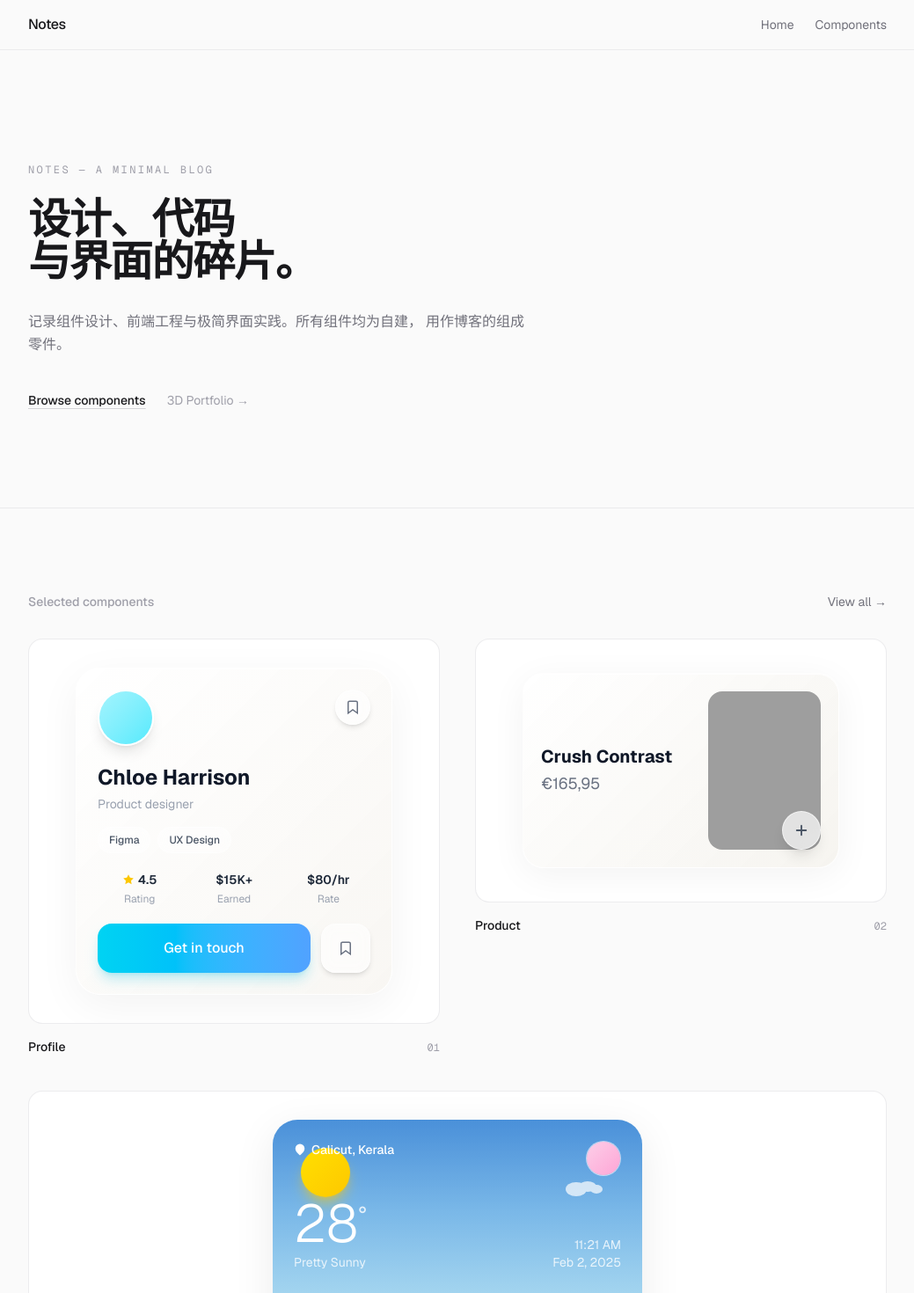
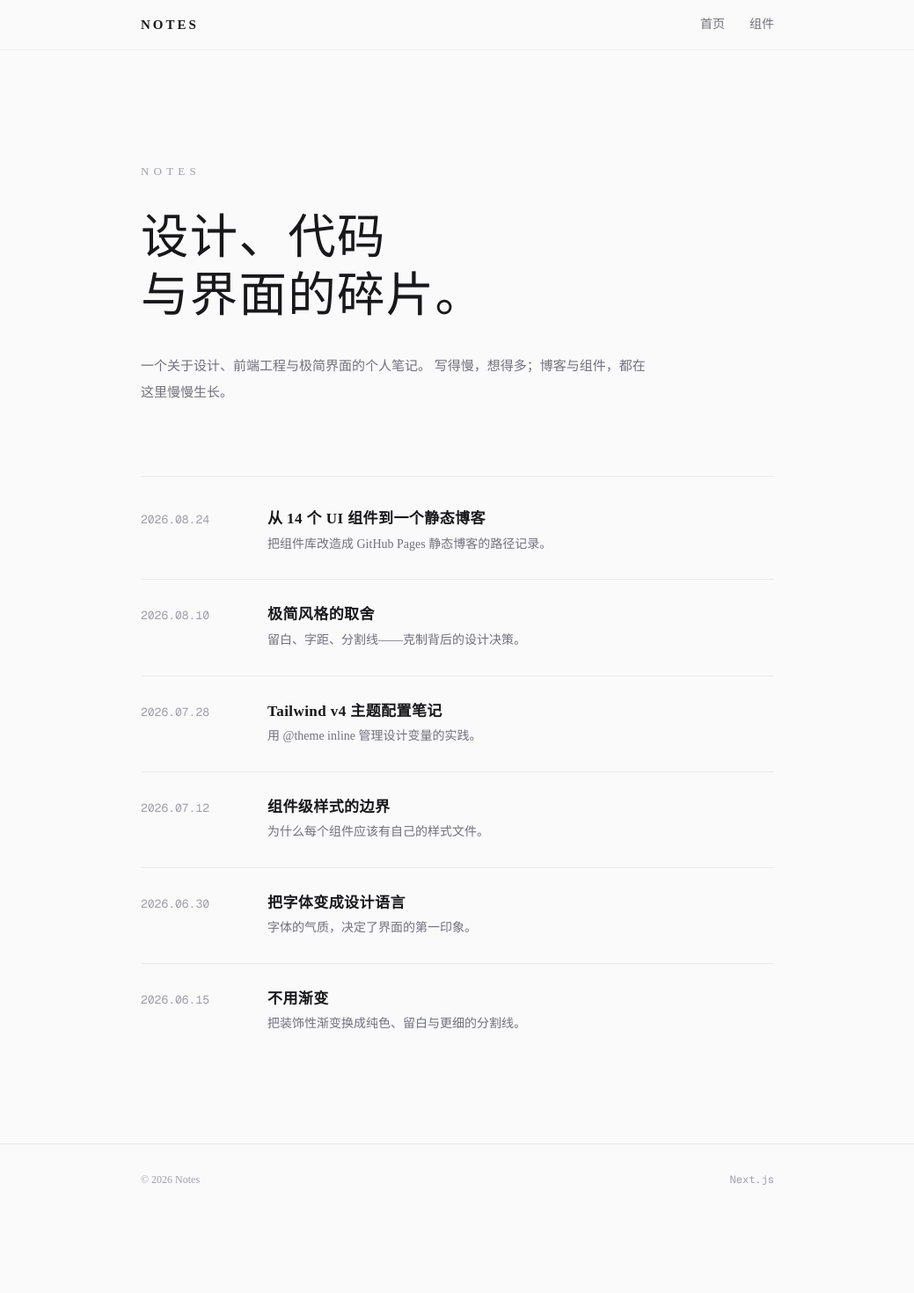
Before and after one commit to duzi55/gan, a Next.js app: page / in a window 1280 px wide. Shown: the top 1470 px of the page at 88% size, without its empty margins (120-1159 px from the left). After the commit the page ends 1381 px from the top, so only its background shows below. Built offline with nearby package versions, Linux system fonts and the light colour scheme; grey boxes are pictures that could not be loaded.

Commit message:
feat: minimal Chinese home page with ZCOOL XiaoWei + Noto Serif SC fonts

```diff
--- a/package.json
+++ b/package.json
@@ -9,6 +9,8 @@
     "lint": "eslint"
   },
   "dependencies": {
+    "@fontsource/noto-serif-sc": "^5.3.0",
+    "@fontsource/zcool-xiaowei": "^5.3.0",
     "@phosphor-icons/react": "^2.1.10",
     "framer-motion": "^13.1.1",
     "motion": "^13.1.1",
--- a/src/app/globals.css
+++ b/src/app/globals.css
@@ -1,25 +1,30 @@
 @import "tailwindcss";
+@import "@fontsource/zcool-xiaowei/index.css";
+@import "@fontsource/noto-serif-sc/400.css";
+@import "@fontsource/noto-serif-sc/700.css";
 
 :root {
   --background: #fafafa;
-  --foreground: #18181b;
+  --foreground: #1c1917;
 }
 
 @theme inline {
   --color-background: var(--background);
   --color-foreground: var(--foreground);
-  --font-sans: var(--font-geist-sans);
+  --font-sans: "Noto Serif SC", "Songti SC", "STSong", "SimSun", serif;
   --font-mono: var(--font-geist-mono);
+  --font-display: "ZCOOL XiaoWei", "Noto Serif SC", "Kaiti SC", "STKaiti", "KaiTi", serif;
+  --font-serif: "Noto Serif SC", "Songti SC", "STSong", "SimSun", serif;
 }
 
 body {
   background: var(--background);
   color: var(--foreground);
-  font-family: var(--font-geist-sans), system-ui, -apple-system, sans-serif;
+  font-family: var(--font-serif), "PingFang SC", "Hiragino Sans GB", "Microsoft YaHei", serif;
 }
 
 ::selection {
-  background: #18181b;
+  background: #1c1917;
   color: #fafafa;
 }
 
--- a/src/app/layout.tsx
+++ b/src/app/layout.tsx
@@ -1,12 +1,7 @@
 import type { Metadata } from "next";
-import { Geist, Geist_Mono } from "next/font/google";
+import { Geist_Mono } from "next/font/google";
 import Link from "next/link";
 import "./globals.css";
-
-const geistSans = Geist({
-  variable: "--font-geist-sans",
-  subsets: ["latin"],
-});
 
 const geistMono = Geist_Mono({
   variable: "--font-geist-mono",
@@ -18,30 +13,30 @@ export const metadata: Metadata = {
     default: "Notes",
     template: "%s · Notes",
   },
-  description: "A minimal blog about design & code",
+  description: "设计、代码与界面的碎片——一个关于设计、前端工程与极简界面的个人博客。",
 };
 
 const navLinks = [
-  { href: "/", label: "Home" },
-  { href: "/components/", label: "Components" },
+  { href: "/", label: "首页" },
+  { href: "/components/", label: "组件" },
 ];
 
 export default function RootLayout({ children }: { children: React.ReactNode }) {
   return (
     <html
       lang="zh-CN"
-      className={`${geistSans.variable} ${geistMono.variable} h-full antialiased`}
+      className={`${geistMono.variable} h-full antialiased`}
     >
-      <body className="min-h-full flex flex-col">
+      <body className="flex min-h-full flex-col">
         <header className="sticky top-0 z-50 border-b border-zinc-200/70 bg-[#fafafa]/85 backdrop-blur">
-          <nav className="mx-auto flex h-14 w-full max-w-5xl items-center justify-between px-6">
+          <nav className="mx-auto flex h-14 w-full max-w-3xl items-center justify-between px-6">
             <Link
               href="/"
-              className="font-medium tracking-tight text-zinc-900 transition-colors hover:text-zinc-500"
+              className="text-[15px] font-bold tracking-[0.2em] text-zinc-900 transition-colors hover:text-zinc-500"
             >
-              Notes
+              NOTES
             </Link>
-            <div className="flex items-center gap-6 text-sm text-zinc-500">
+            <div className="flex items-center gap-7 text-sm text-zinc-500">
               {navLinks.map((link) => (
                 <Link
                   key={link.href}
@@ -58,9 +53,9 @@ export default function RootLayout({ children }: { children: React.ReactNode })
         <main className="flex-1">{children}</main>
 
         <footer className="border-t border-zinc-200/70">
-          <div className="mx-auto flex w-full max-w-5xl items-center justify-between px-6 py-8 text-xs text-zinc-400">
+          <div className="mx-auto flex w-full max-w-3xl items-center justify-between px-6 py-8 text-xs text-zinc-400">
             <span>© 2026 Notes</span>
-            <span className="font-mono">Built with Next.js</span>
+            <span className="font-mono">Next.js</span>
           </div>
         </footer>
       </body>
--- a/src/app/page.tsx
+++ b/src/app/page.tsx
@@ -1,9 +1,4 @@
-import Link from "next/link";
-import { ProductCard } from "@/components/ui-components/ProductCard";
-import { ProfileCard } from "@/components/ui-components/ProfileCard";
-import { WeatherCard } from "@/components/ui-components/WeatherCard";
-
-const notes = [
+const posts = [
   {
     date: "2026.08.24",
     title: "从 14 个 UI 组件到一个静态博客",
@@ -22,130 +17,60 @@ const notes = [
   {
     date: "2026.07.12",
     title: "组件级样式的边界",
-    desc: "为什么每个组件应该有自己的 CSS 文件。",
+    desc: "为什么每个组件应该有自己的样式文件。",
+  },
+  {
+    date: "2026.06.30",
+    title: "把字体变成设计语言",
+    desc: "字体的气质，决定了界面的第一印象。",
+  },
+  {
+    date: "2026.06.15",
+    title: "不用渐变",
+    desc: "把装饰性渐变换成纯色、留白与更细的分割线。",
   },
 ];
 
 export default function Home() {
   return (
-    <div>
+    <div className="mx-auto w-full max-w-3xl px-6 pb-24">
       {/* Hero */}
-      <section className="mx-auto w-full max-w-5xl px-6 pb-20 pt-24 md:pb-28 md:pt-32">
-        <p className="font-mono text-xs uppercase tracking-[0.2em] text-zinc-400">
-          Notes — a minimal blog
-        </p>
-        <h1 className="mt-6 text-4xl font-semibold tracking-tight text-zinc-900 md:text-5xl">
+      <section className="pt-24 pb-16 md:pt-32 md:pb-20">
+        <p className="text-[13px] tracking-[0.4em] text-zinc-400">NOTES</p>
+        <h1 className="mt-8 font-display text-[2.6rem] leading-[1.25] tracking-wide text-zinc-900 md:text-[3.4rem] md:leading-[1.22]">
           设计、代码
           <br />
           与界面的碎片。
         </h1>
-        <p className="mt-8 max-w-xl text-base leading-relaxed text-zinc-500">
-          记录组件设计、前端工程与极简界面实践。所有组件均为自建，
-          用作博客的组成零件。
+        <p className="mt-8 max-w-xl text-[15px] leading-loose text-zinc-500">
+          一个关于设计、前端工程与极简界面的个人笔记。
+          写得慢，想得多；博客与组件，都在这里慢慢生长。
         </p>
-        <div className="mt-10 flex items-center gap-6 text-sm">
-          <Link
-            href="/components/"
-            className="font-medium text-zinc-900 underline decoration-zinc-300 underline-offset-4 transition-colors hover:decoration-zinc-900"
-          >
-            Browse components
-          </Link>
-          <Link
-            href="/components/portfolio-carousel/"
-            className="text-zinc-400 transition-colors hover:text-zinc-900"
-          >
-            3D Portfolio →
-          </Link>
-        </div>
       </section>
 
-      {/* Selected components */}
-      <section className="border-t border-zinc-200/70">
-        <div className="mx-auto w-full max-w-5xl px-6 py-20 md:py-24">
-          <div className="flex items-baseline justify-between">
-            <h2 className="text-sm font-medium text-zinc-400">Selected components</h2>
-            <Link
-              href="/components/"
-              className="text-sm text-zinc-500 transition-colors hover:text-zinc-900"
-            >
-              View all →
-            </Link>
-          </div>
-
-          <div className="mt-8 grid gap-10 md:grid-cols-2">
-            <Link href="/components/" className="group">
-              <div className="pointer-events-none select-none flex min-h-[300px] items-center justify-center overflow-hidden rounded-2xl border border-zinc-200/70 bg-white p-8 transition-colors group-hover:border-zinc-300">
-                <ProfileCard
-                  name="Chloe Harrison"
-                  role="Product designer"
-                  tags={["Figma", "UX Design"]}
-                  rating={4.5}
-                  earned="$15K+"
-                  rate="$80/hr"
-                />
-              </div>
-              <div className="mt-4 flex items-baseline justify-between">
-                <h3 className="text-sm font-medium text-zinc-900">Profile</h3>
-                <span className="font-mono text-xs text-zinc-400">01</span>
-              </div>
-            </Link>
-
-            <Link href="/components/" className="group">
-              <div className="pointer-events-none select-none flex min-h-[300px] items-center justify-center overflow-hidden rounded-2xl border border-zinc-200/70 bg-white p-8 transition-colors group-hover:border-zinc-300">
-                <ProductCard
-                  title="Crush Contrast"
-                  price="€165,95"
-                  imageUrl="https://picsum.photos/seed/blueshirt/400/400"
-                />
-              </div>
-              <div className="mt-4 flex items-baseline justify-between">
-                <h3 className="text-sm font-medium text-zinc-900">Product</h3>
-                <span className="font-mono text-xs text-zinc-400">02</span>
-              </div>
-            </Link>
-
-            <Link href="/components/" className="group md:col-span-2">
-              <div className="pointer-events-none select-none flex min-h-[320px] items-center justify-center overflow-hidden rounded-2xl border border-zinc-200/70 bg-white p-8 transition-colors group-hover:border-zinc-300">
-                <WeatherCard
-                  temperature={28}
-                  description="Pretty Sunny"
-                  time="11:21 AM"
-                  date="Feb 2, 2025"
-                  location="Calicut, Kerala"
-                  airQuality={72}
-                  airQualityLabel="Moderate"
-                  cloudCover={5}
-                />
-              </div>
-              <div className="mt-4 flex items-baseline justify-between">
-                <h3 className="text-sm font-medium text-zinc-900">Weather</h3>
-                <span className="font-mono text-xs text-zinc-400">03</span>
-              </div>
-            </Link>
-          </div>
-        </div>
-      </section>
-
-      {/* Notes */}
-      <section className="border-t border-zinc-200/70">
-        <div className="mx-auto w-full max-w-5xl px-6 py-20 md:py-24">
-          <h2 className="text-sm font-medium text-zinc-400">Notes</h2>
-          <ul className="mt-8 divide-y divide-zinc-200/70 border-t border-b border-zinc-200/70">
-            {notes.map((note) => (
-              <li key={note.title}>
-                <div className="flex flex-col gap-1 py-5 transition-colors hover:bg-zinc-100/60 sm:flex-row sm:items-baseline sm:gap-6">
-                  <span className="w-24 flex-shrink-0 font-mono text-xs text-zinc-400">
-                    {note.date}
+      {/* Posts */}
+      <section className="border-t border-zinc-200/70 pt-2">
+        <ul className="divide-y divide-zinc-200/70">
+          {posts.map((post) => (
+            <li key={post.title}>
+              <div className="group -mx-4 px-4 py-7 transition-colors hover:bg-stone-100/70">
+                <div className="flex flex-col gap-1.5 sm:flex-row sm:items-baseline sm:gap-6">
+                  <span className="font-mono text-[13px] tabular-nums text-zinc-400 sm:w-[7.5rem] sm:shrink-0">
+                    {post.date}
                   </span>
                   <div>
-                    <h3 className="text-base font-medium text-zinc-900">{note.title}</h3>
-                    <p className="mt-1 text-sm text-zinc-500">{note.desc}</p>
+                    <h2 className="text-[17px] font-bold leading-snug tracking-wide text-zinc-900">
+                      {post.title}
+                    </h2>
+                    <p className="mt-1.5 text-sm leading-relaxed text-zinc-500">
+                      {post.desc}
+                    </p>
                   </div>
                 </div>
-              </li>
-            ))}
-          </ul>
-        </div>
+              </div>
+            </li>
+          ))}
+        </ul>
       </section>
     </div>
   );
```
Also changed, not shown: 23 other files (tests, documents, lock files or other folders).
